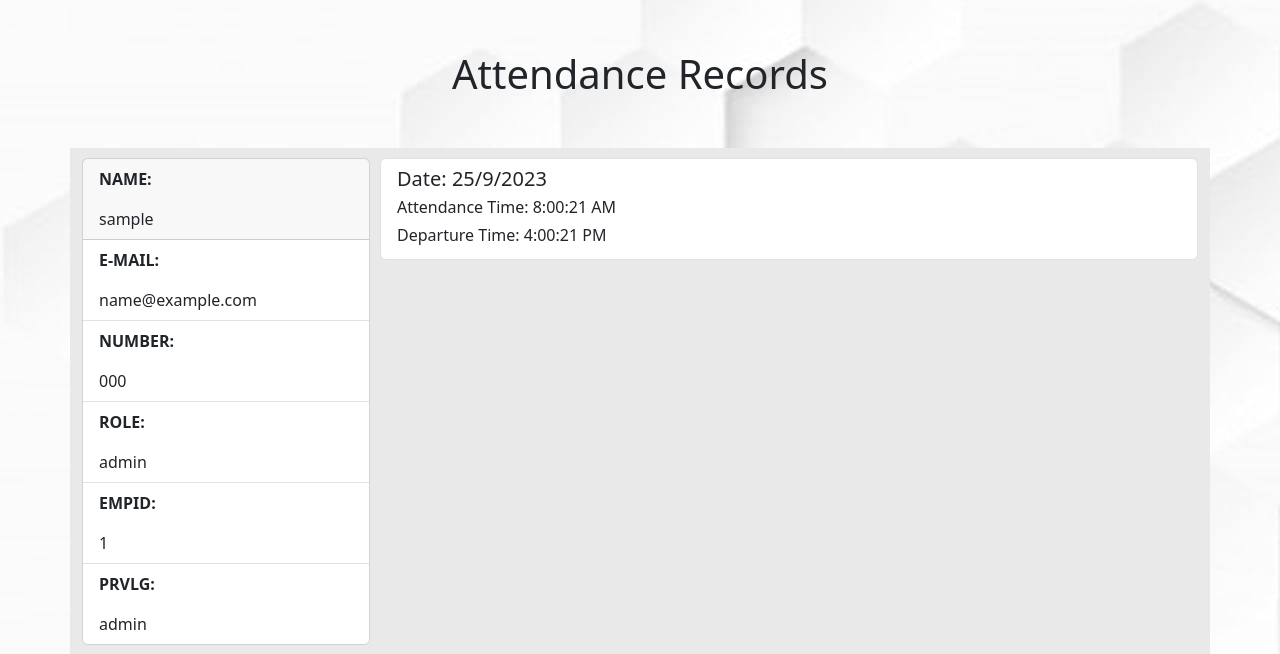
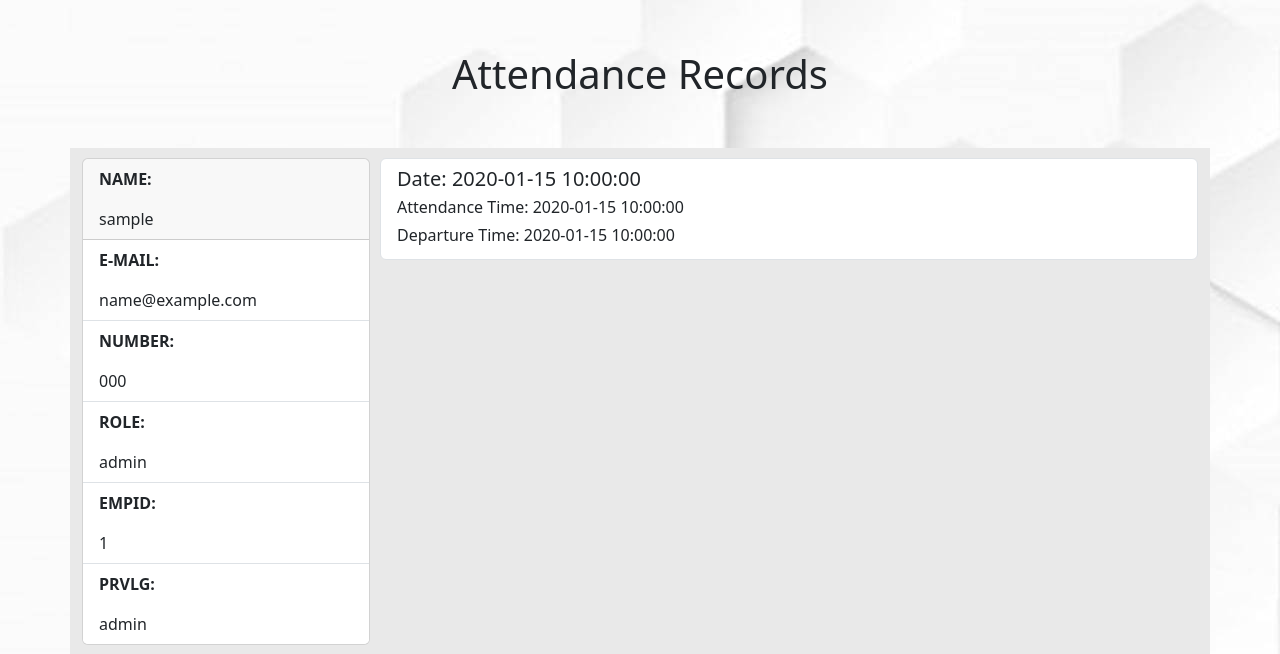
Before and after one commit to AhmedMakhlooqDev/php_BAB_test, a PHP site: page /interface/AttendanceRecords.php in a window 1280 px wide. Shown: the part 56-710 px from the top of the page. Run offline with PHP 8.4, Linux system fonts and the light colour scheme; the visitor is signed in with stand-in values (Sample User, id 1); tables that the repository leaves empty or names only in its code hold one stand-in row (values such as "Sample post").

Commit message:
added attendance records

```diff
--- a/interface/AttendanceRecords.php
+++ b/interface/AttendanceRecords.php
@@ -14,10 +14,10 @@ $employee_result = $employee_query->get_result();
 
 
 // retrieve logged in employee attendance data
-// $attendance_query = $mysqli->prepare("SELECT * FROM `users` WHERE email = ?");
-// $attendance_query->bind_param("i", $user_id);
-// $attendance_query->execute();
-// $attendance_result = $employee_query->get_result();
+$attendance_query = $mysqli->prepare("SELECT *, TIME(check_in_time) AS check_in_time_converted, TIME(check_out_time) AS check_out_time_converted FROM `attendance` WHERE user_id = ?");
+$attendance_query->bind_param("i", $user_id);
+$attendance_query->execute();
+$attendance_result = $attendance_query->get_result();
 
 ?>
 
@@ -74,17 +74,25 @@ $employee_result = $employee_query->get_result();
     ?>
     <!-- for every attendance record display this list otherwise print that there are no records -->
     <div class="AttendList">
-
-        <div class="list-group">
-            <a href="#" class="list-group-item list-group-item-action flex-column align-items-start">
-                <div class="d-flex w-100 justify-content-between">
-                    <h5 class="mb-1"> Date: 25/9/2023</h5>
+        <?php
+        if ($attendance_result->num_rows > 0) {
+            while ($attendance_data = $attendance_result->fetch_assoc()) {
+        ?>
+                <div class="list-group">
+                    <a href="#" class="list-group-item list-group-item-action flex-column align-items-start">
+                        <div class="d-flex w-100 justify-content-between">
+                            <h5 class="mb-1"> Date: <?php echo $attendance_data["date"]; ?></h5>
+                        </div>
+                        <p class="mb-1"><span>Attendance Time:</span> <?php echo $attendance_data["date"]; ?> </p>
+                        <p class="mb-1"><span> Departure Time: </span> <?php echo $attendance_data["date"]; ?></p>
+                    </a>
                 </div>
-                <p class="mb-1"><span>Attendance Time:</span> 8:00:21 AM </p>
-                <p class="mb-1"><span> Departure Time: </span> 4:00:21 PM</p>
-            </a>
-        </div>
-
+        <?php
+            }
+        } else {
+            echo 'no records found';
+        }
+        ?>
 
 
 
```
